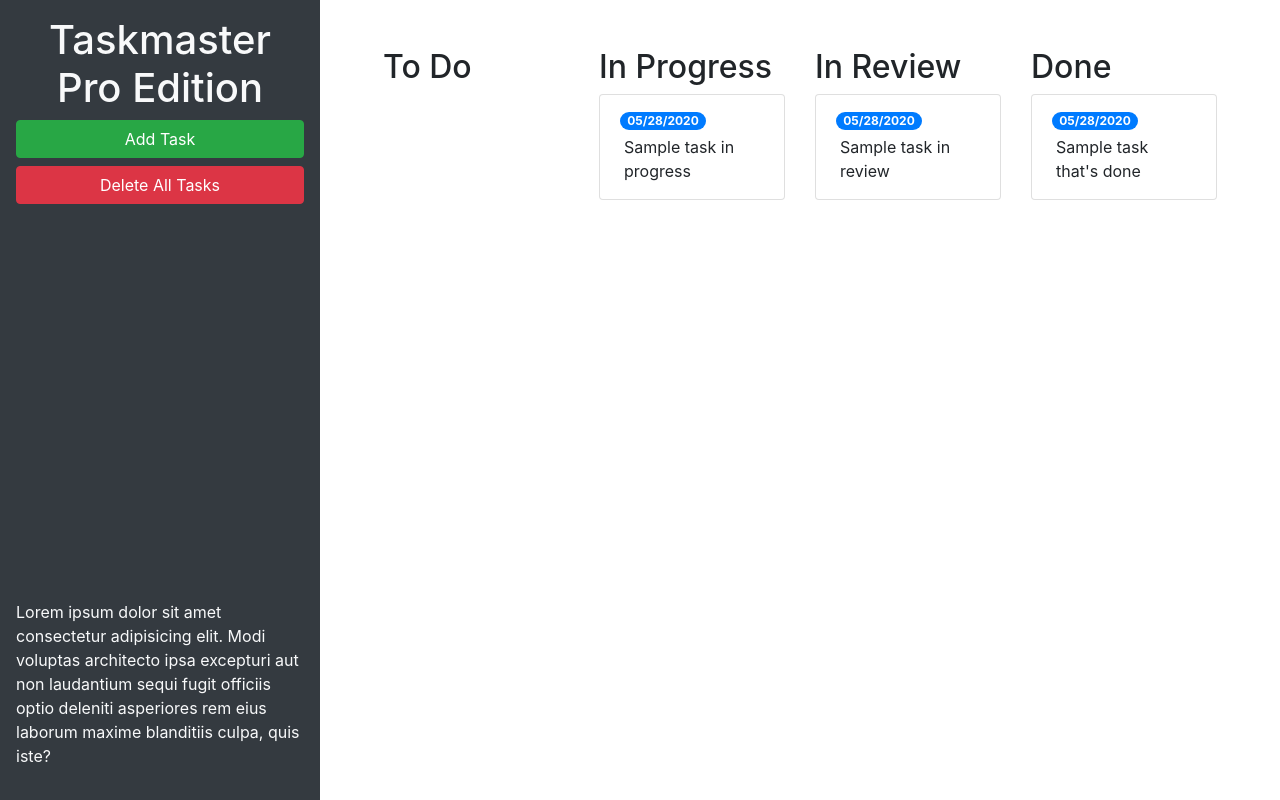
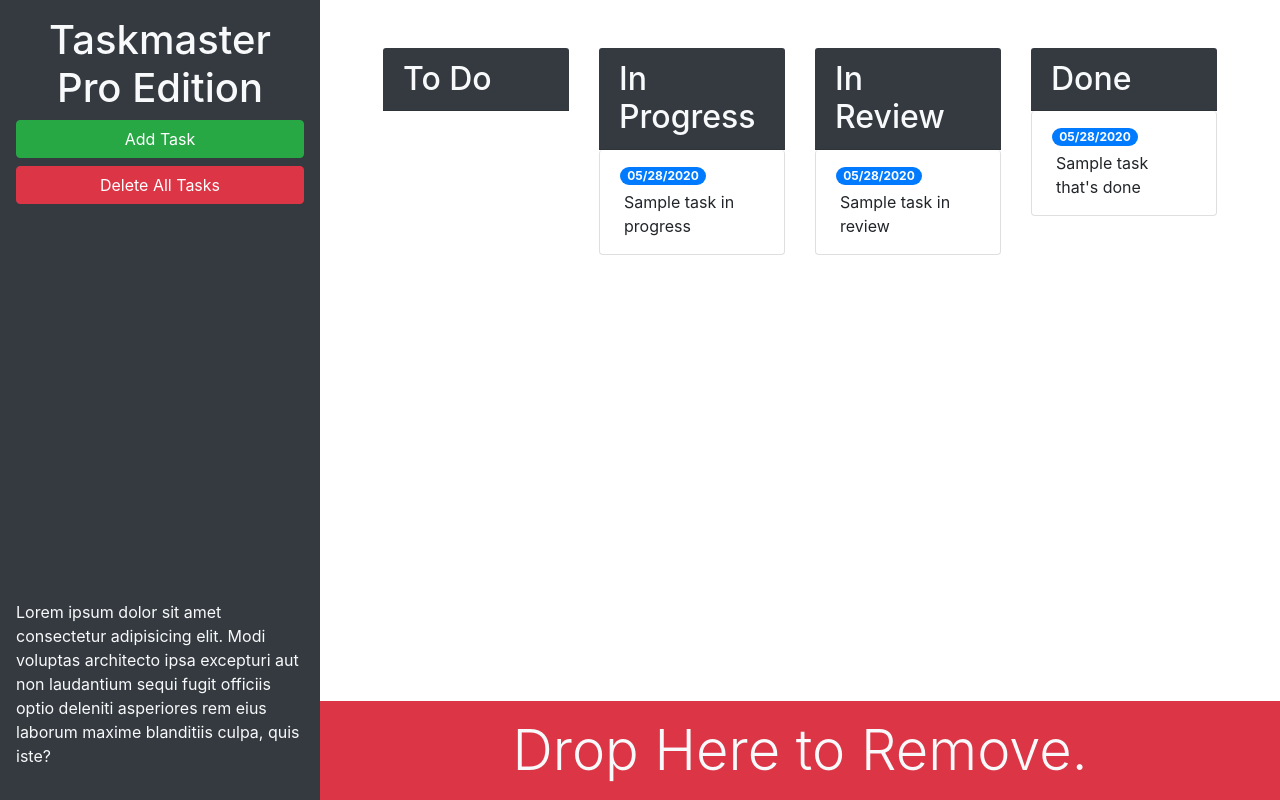
Before and after one commit to Samismail2010/taskmaster-pro, a plain HTML site: page index.html in a window 1280 px wide. Drawn offline with nearby package versions, Linux system fonts and the light colour scheme.

Commit message:
updated bootstrap

```diff
--- a/index.html
+++ b/index.html
@@ -13,27 +13,27 @@
 <body>
 
   <div class="row min-vh-100 no-gutters">
-    <header class="col-12 col-lg-3 bg-dark text-light d-flex flex-column p-4 p-lg-3">
+    <header class="col-12 col-lg-3 bg-dark text-light sticky-top d-flex flex-column p-4 p-lg-3">
       <h1 class="text-center">Taskmaster Pro Edition</h1>
       <button id="create-task" class="btn btn-block btn-success" data-toggle="modal" data-target="#task-form-modal">Add
         Task</button>
       <button id="remove-tasks" class="btn btn-block btn-danger">Delete All Tasks</button>
-      <p class="mt-auto">Lorem ipsum dolor sit amet consectetur adipisicing elit. Modi voluptas architecto ipsa
+      <p class="mt-auto d-non d-lg-block">Lorem ipsum dolor sit amet consectetur adipisicing elit. Modi voluptas architecto ipsa
         excepturi aut non
         laudantium sequi fugit officiis optio deleniti asperiores rem eius laborum maxime blanditiis culpa, quis iste?
       </p>
     </header>
-    <main class="col-12 col-lg-9">
+    <main class="col-12 col-lg-9 d-flex flex-column">
       <div class="m-5 row justify-content-around">
         <!-- todo start -->
         <div class="col-12 col-md-6 col-xl-3 mb-3">
-        <h2>To Do</h2>
+        <h2 class="card-header bg-dark text-light">To Do</h2>
         <ul id="list-toDo" class="list-group"></ul>
       </div>
       <!-- todo end -->
       <!-- in progress start -->
       <div class="col-12 col-md-6 col-xl-3 mb-3">
-        <h2>In Progress</h2>
+        <h2 class="card-header bg-dark text-light">In Progress</h2>
         <ul id="list-inProgress" class="list-group">
           <li class="list-group-item">
             <span class="badge badge-primary badge-pill">05/28/2020</span>
@@ -44,7 +44,7 @@
       <!-- in progress end-->
       <!-- in review start-->
       <div class="col-12 col-md-6 col-xl-3 mb-3">
-        <h2>In Review</h2>
+        <h2 class="card-header bg-dark text-light">In Review</h2>
         <ul id="list-inReview" class="list-group">
           <li class="list-group-item">
             <span class="badge badge-primary badge-pill">05/28/2020</span>
@@ -55,7 +55,7 @@
       <!-- in review end -->
       <!-- done start -->
       <div class="col-12 col-md-6 col-xl-3 mb-3">
-        <h2>Done</h2>
+        <h2 class="card-header bg-dark text-light">Done</h2>
         <ul id="list-done" class="list-group">
           <li class="list-group-item">
             <span class="badge badge-primary badge-pill">05/28/2020</span>
@@ -65,6 +65,12 @@
       </div>
       <!-- done end -->
     </div>
+
+      <div class="mt-auto w-100 bg-danger p-3 text-center text-light display-4">
+        Drop Here to Remove.
+      </div>
+    </div>
+    <div id="trash">
     </main>
   </div>
 
```
